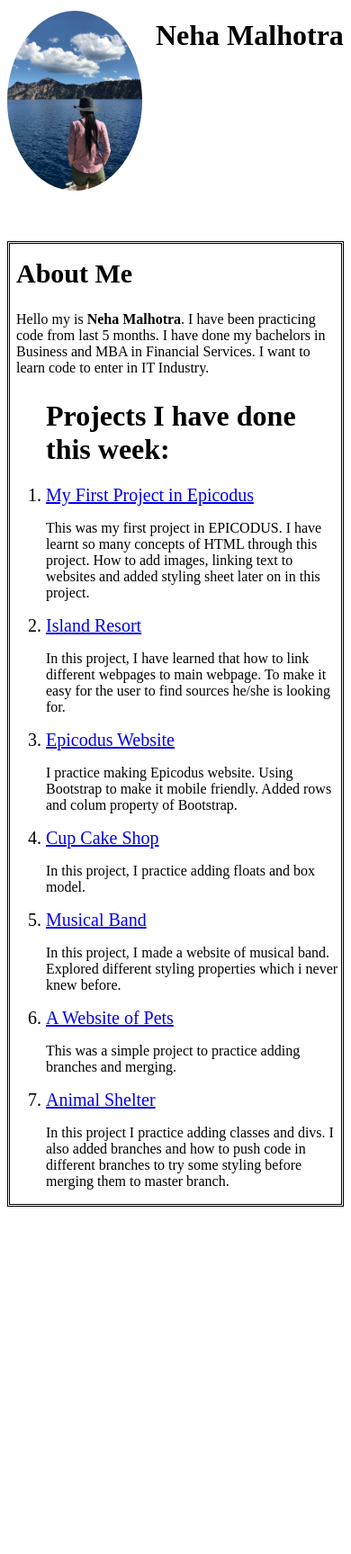
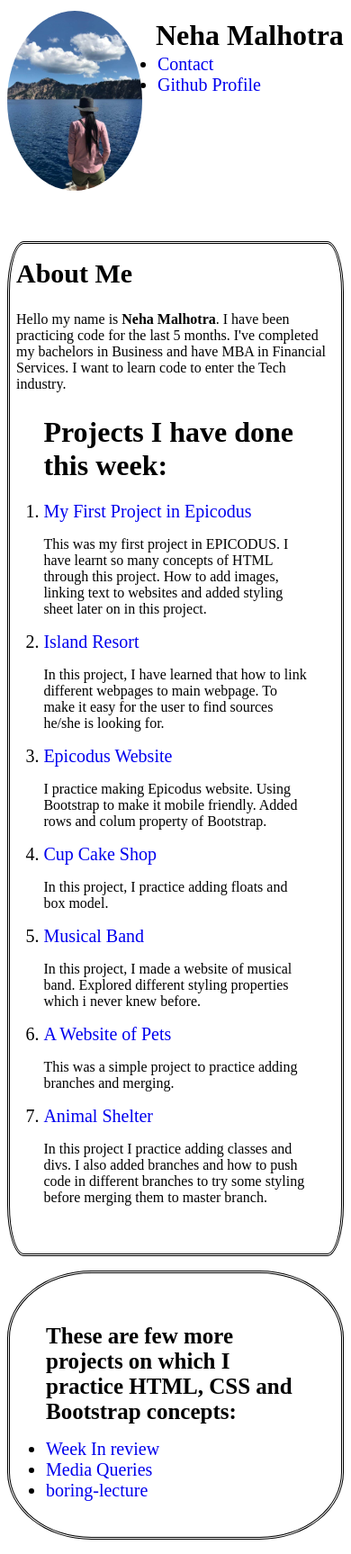
Before and after one commit to nehamalhotra23/neha-portfolio, a plain HTML site: page index.html in a window 390 px wide. Shown: the whole page at 90% size. Before the commit the page ends 1357 px from the top, so only its background shows below. Drawn offline with Linux system fonts and the light colour scheme.

Commit message:
projets's final commit

```diff
--- a/css/styles.css
+++ b/css/styles.css
@@ -1,12 +1,14 @@
 #neha {
- color: black;
- margin-left: 165px;
+  color: black;
+  margin-left: 165px;
+}
 
-}
 ol {
   border-style: double;
+  border-radius: 5% !important;
+  padding: 10%;
+}
 
-}
 .logo {
   margin-top: -68px;
   border-radius: 50%
@@ -16,12 +18,36 @@ ol {
   float: left;
   padding: 10px;
 }
-.well {
 
-}
 li {
   font-size: 20px;
 }
+
 h2 {
   font-size: 30px;
 }
+
+#contact {
+  float: right;
+  margin-right: 92px;
+  margin-top: -156px;
+}
+
+#list2 {
+  border-style: double;
+  padding: 40px;
+  border-radius: 25% !important;
+}
+
+a {
+  text-decoration: none;
+}
+
+#span {
+  font-size: 25px;
+  font-weight: bold;
+}
+
+a:hover {
+  background-color: pink;
+}
--- a/index.html
+++ b/index.html
@@ -1,25 +1,33 @@
 <!DOCTYPE html>
 <html lang="en" dir="ltr">
+
 <head>
   <link rel="stylesheet" href="css/styles.css">
   <meta charset="utf-8">
   <title>Neha's Portfolio</title>
 </head>
-  <body style="background-color:white;">
+
+<body id="body">
   <div class="container">
+    <div class="col-xs-3">
       <h1 id="neha">Neha Malhotra</h1>
-      <img class= "logo" src="img/cover.jpeg" alt="logo of NM"  height="200px">
+      <img class="logo" src="img/cover.jpeg" alt="logo of NM" height="200px">
+      <div class="row">
+        <ul id="contact">
+          <li><a href="mailto: nehamalhotra8899@gmail.com">Contact</a></li>
+          <li><a target="_blank" href="https://github.com/nehamalhotra23">Github Profile</a></li>
+        </ul>
+      </div>
+    </div>
   </div>
   <br>
   <br>
   <div class="jumbertron" id="aboutme">
     <h2>About Me</h2>
-    <p>Hello my is <strong>Neha Malhotra</strong>. I have been practicing code from last 5 months. I have done my bachelors in Business and MBA in Financial Services. I want to learn code to enter in IT Industry.</p>
+    <p>Hello my name is <strong>Neha Malhotra</strong>. I have been practicing code for the last 5 months. I've completed my bachelors in Business and have MBA in Financial Services. I want to learn code to enter the Tech industry.</p>
   </div>
-
-
   <div class="row">
-     <div class="col-xs-2">
+    <div class="col-xs-3">
       <div class="well">
         <ol>
           <br>
@@ -42,22 +50,16 @@
         </ol>
       </div>
     </div>
-    <!-- <div class="row">
+    <div class="row">
       <div class="col-xs-2">
-      <div class="well">
-        <ul>
-          <p>Hobbies:</p>
-          <li>Travelling</li>
-          <li></li>
+        <ul id="list2">
+          <p><span id="span">These are few more projects on which I practice HTML, CSS and Bootstrap concepts:</span></p>
+          <li><a href="https://github.com/nehamalhotra23/week-in-review.git">Week In review</a></li>
+          <li><a href="https://github.com/nehamalhotra23/media-queries.git">Media Queries</a></li>
+          <li><a href="https://github.com/nehamalhotra23/boring-lecture.git">boring-lecture</a></li>
         </ul>
       </div>
     </div>
-      </div>  -->
+</body>
 
-
-
-
-
-
-  </body>
 </html>
```
Also changed, not shown: img/logo.jpeg (deleted), img/portfolio.jpeg (deleted), 1 other file. Lines whose indentation alone changed are shown as unchanged.
